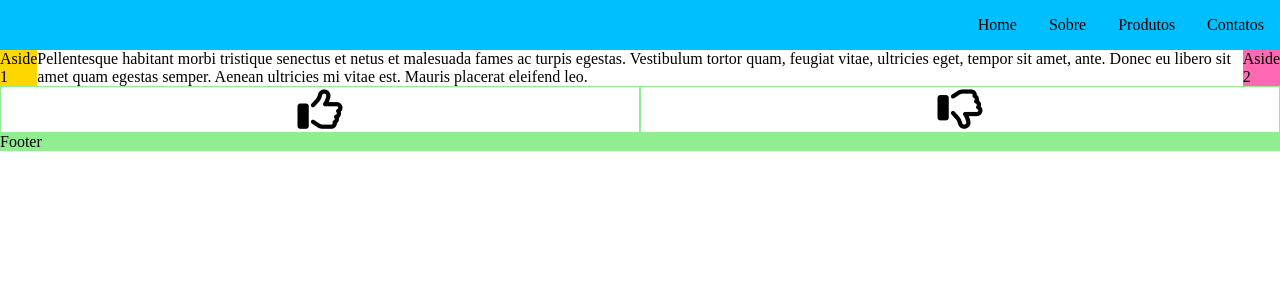
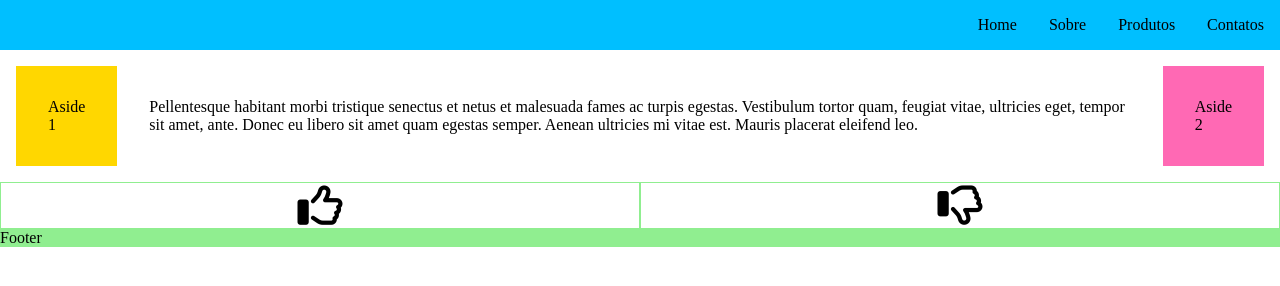
Before and after one commit to samuelsilvadev/layouts-css-tests, a website: page com-flexbox/menu.html in a window 1280 px wide. Drawn offline with Linux system fonts and the light colour scheme.

Commit message:
testando novas maneiras de deixar o layout

```diff
--- a/com-flexbox/menu.css
+++ b/com-flexbox/menu.css
@@ -26,14 +26,15 @@ nav > ul {
 
 main{
 	display: flex;
+	padding: 1em;
+}
+
+article, .aside-1, .aside-2{
+	padding: 2em;
 }
 
 article{
 	order: 2;
-}
-
-footer{
-	background: lightgreen;
 }
 
 .aside-1{
@@ -65,3 +66,7 @@ footer{
 .parent div > i:hover{
 	color: orange;
 }
+
+footer{
+	background: lightgreen;
+}
```
